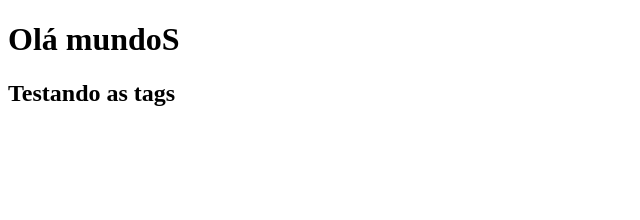
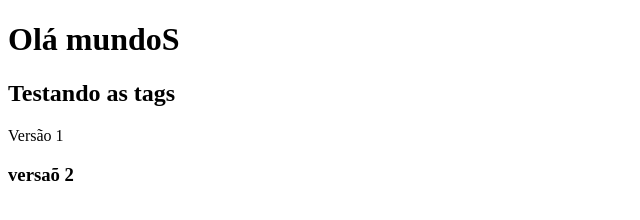
Before and after one commit to RobsonArcoleze/GIT-GitHub, a plain HTML site: page css/index.html in a window 1280 px wide. Shown: the whole page, without its empty margins (0-640 px from the left). Drawn offline with Linux system fonts and the light colour scheme.

Commit message:
segunda versão

```diff
--- a/css/index.html
+++ b/css/index.html
@@ -9,5 +9,7 @@
 <body>
     <h1>Olá mundoS</h1>
     <h2>Testando as tags</h2>
+    <html>Versão 1</html>
+    <h3>versaõ 2</h3>
 </body>
 </html>
```
